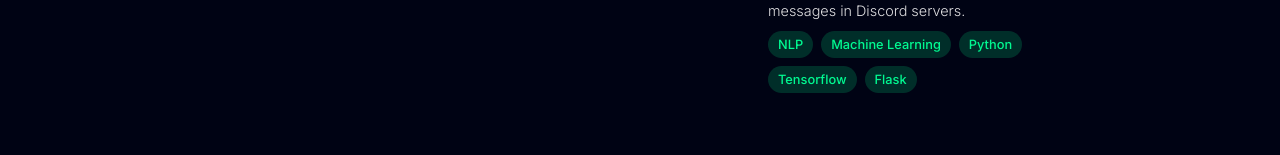
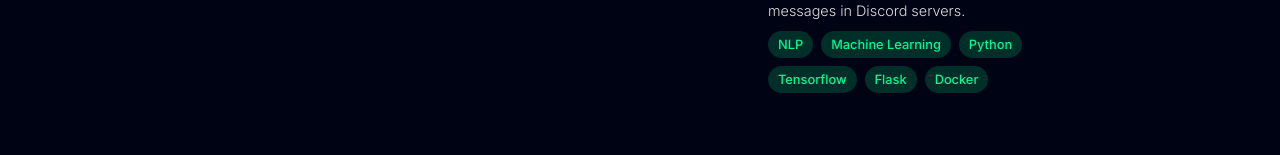
Before and after one commit to fahrulsn/webprofile, a React (Vite) app: page / in a window 1280 px wide. Shown: the part 1739-1894 px from the top of the page. Built offline with nearby package versions, Linux system fonts and the light colour scheme.

Commit message:
add new project -aisa

```diff
--- a/src/App.jsx
+++ b/src/App.jsx
@@ -78,10 +78,10 @@ const RadialBackground = styled.div`
   inset: 0;
   transition-duration: 0.3s;
   pointer-events: none;
-  z-index: 30;
+  z-index: -30;
   background: radial-gradient(
     600px circle at var(--x) var(--y),
-    rgba(29, 78, 216, 0.2),
+    rgba(61, 103, 217, 0.2),
     transparent 80%
   );
   height: 100vh;
--- a/src/assets/data.jsx
+++ b/src/assets/data.jsx
@@ -49,7 +49,14 @@ export const myData = {
       title: "aisa Bot",
       img: "/img/aisa.jpg",
       link: "https://github.com/fahrulsn/aisa-bot",
-      techs: ["NLP", "Machine Learning", "Python", "Tensorflow", "Flask"],
+      techs: [
+        "NLP",
+        "Machine Learning",
+        "Python",
+        "Tensorflow",
+        "Flask",
+        "Docker",
+      ],
       desc: "aisa is a Discord bot designed to detect hate speech and offensive language in Indonesian. The bot uses natural language processing (NLP) techniques to identify and flag inappropriate messages in Discord servers.",
     },
     {
```
